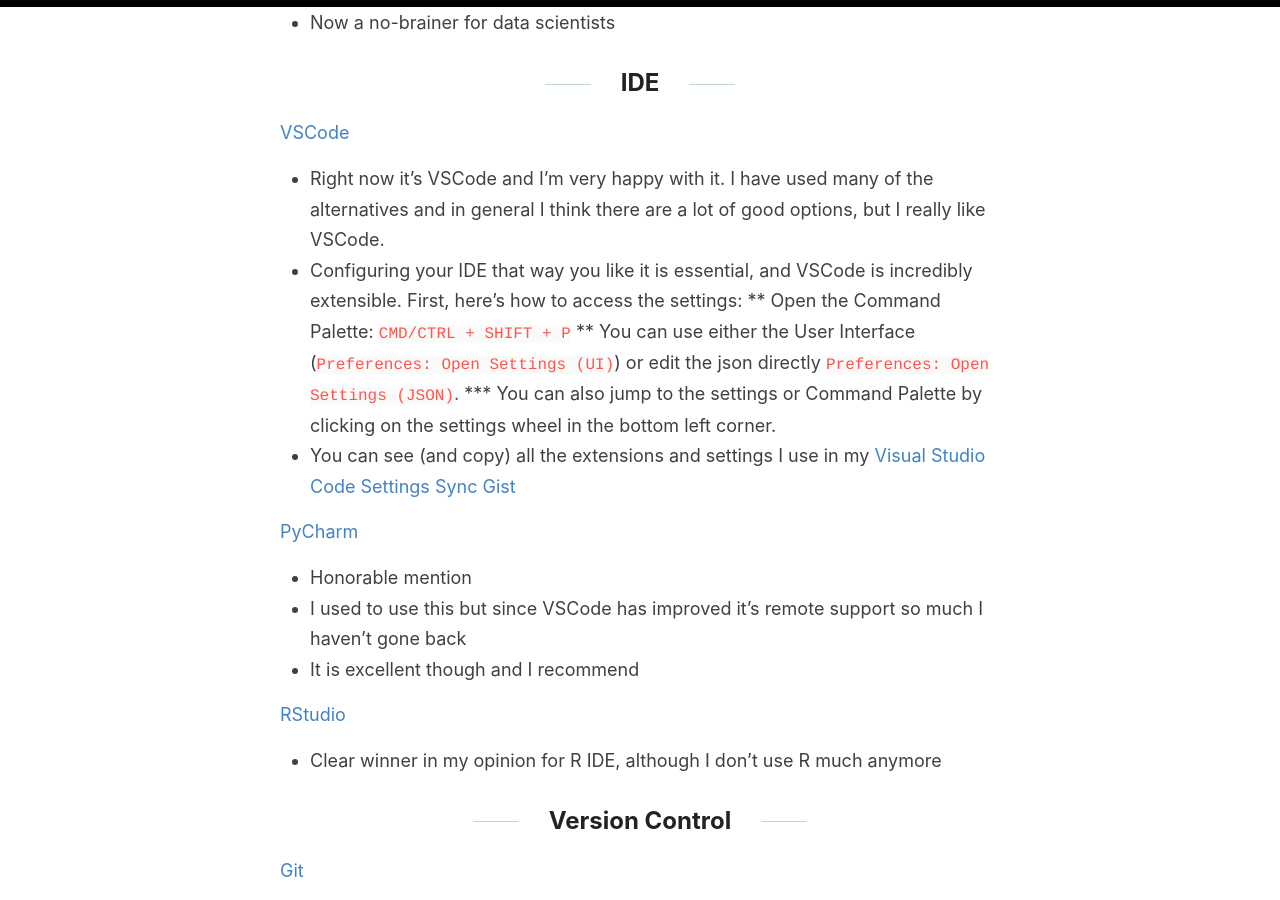
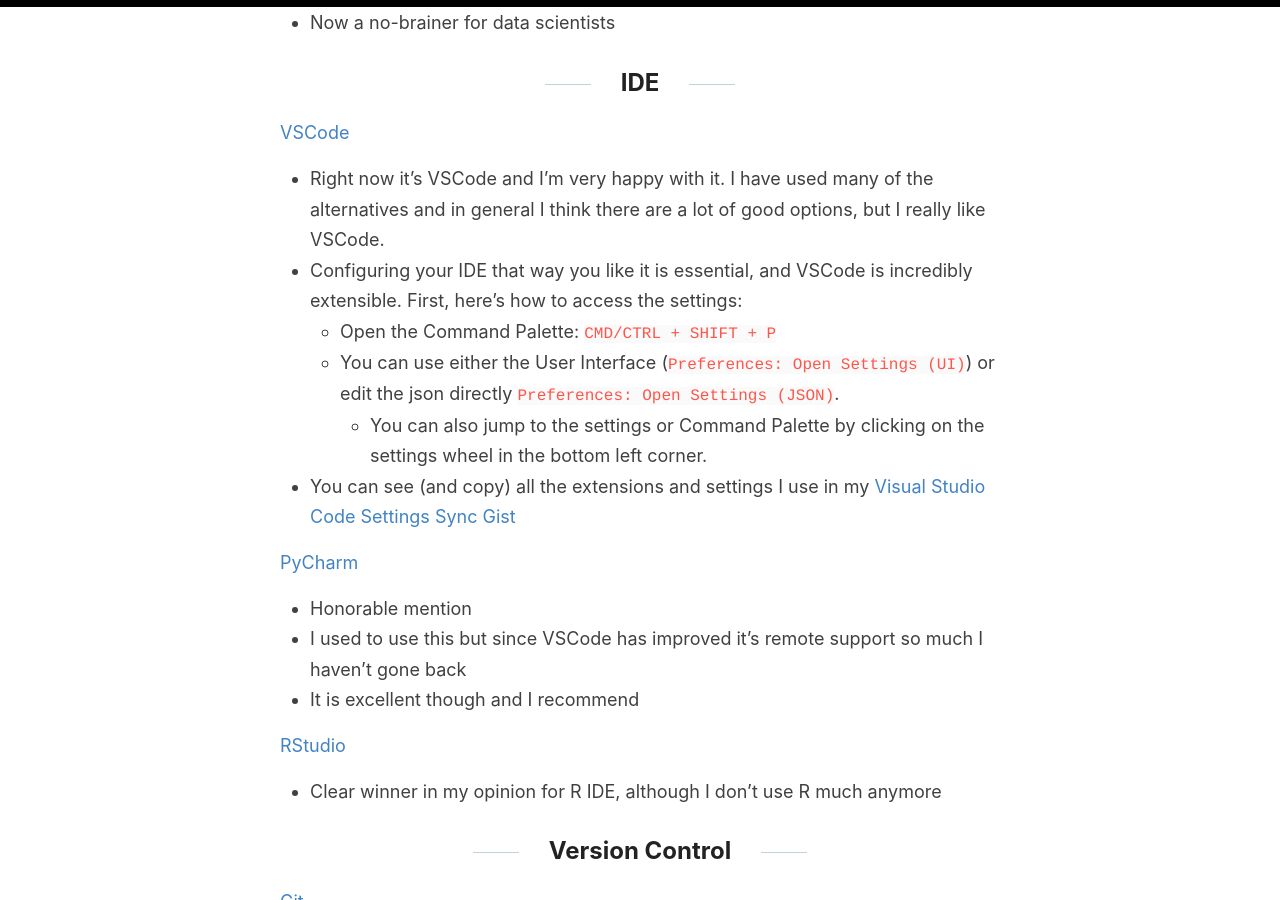
Before and after one commit to jss367/blog, a Jekyll site: the page built from _posts/2018-10-10-Software-I-Use.md, in a window 1280 px wide and 900 px high, scrolled down 1631 px. Built offline with Jekyll 4.4.1, drawn with Linux system fonts in a browser that asks for light colours.

Commit message:
Update 2018-10-10-Software-I-Use.md

```diff
--- a/_posts/2018-10-10-Software-I-Use.md
+++ b/_posts/2018-10-10-Software-I-Use.md
@@ -50,9 +50,9 @@ Note that you can also use a full IDE as a text editor. Only makes since if you'
 [VSCode](https://code.visualstudio.com/)
 * Right now it's VSCode and I'm very happy with it. I have used many of the alternatives and in general I think there are a lot of good options, but I really like VSCode.
 * Configuring your IDE that way you like it is essential, and VSCode is incredibly extensible. First, here's how to access the settings:
-** Open the Command Palette: `CMD/CTRL + SHIFT + P`
-** You can use either the User Interface (`Preferences: Open Settings (UI)`) or edit the json directly `Preferences: Open Settings (JSON)`.
-*** You can also jump to the settings or Command Palette by clicking on the settings wheel in the bottom left corner.
+  * Open the Command Palette: `CMD/CTRL + SHIFT + P`
+  * You can use either the User Interface (`Preferences: Open Settings (UI)`) or edit the json directly `Preferences: Open Settings (JSON)`.
+    * You can also jump to the settings or Command Palette by clicking on the settings wheel in the bottom left corner.
 * You can see (and copy) all the extensions and settings I use in my [Visual Studio Code Settings Sync Gist](https://gist.github.com/jss367/6574f6940f7c9603ffd949f42ca4f205)
 
 [PyCharm](https://www.jetbrains.com/pycharm/)
```
